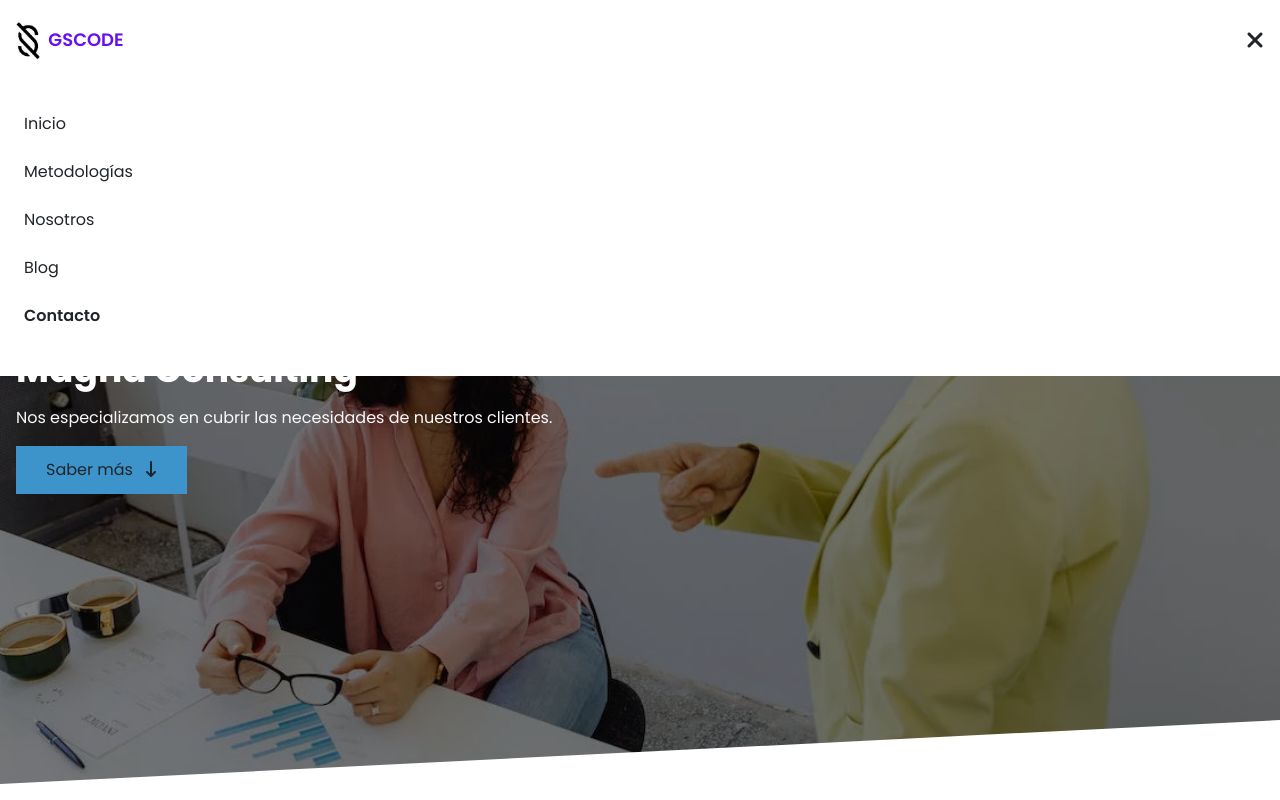
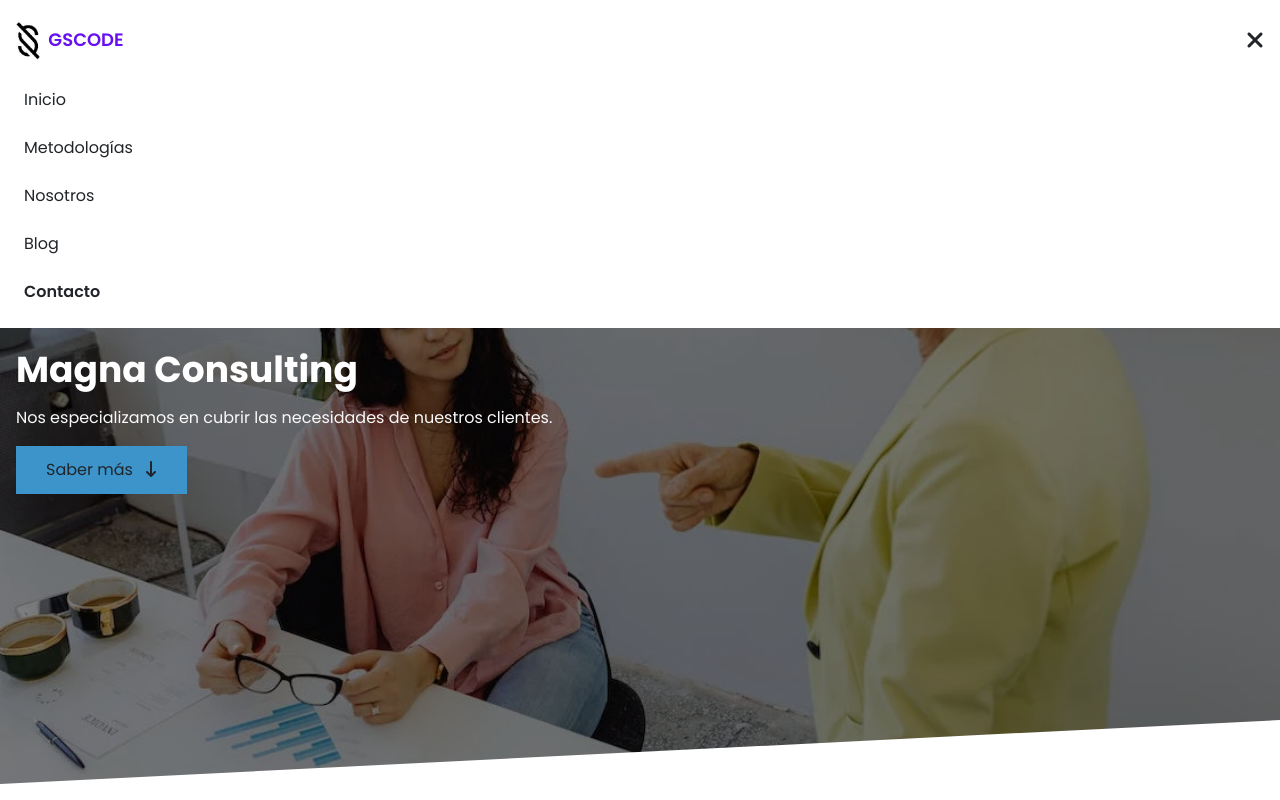
Before and after one commit to gszcode/gscode, a React (Vite) app: page / in a window 1280 px wide. Both pictures are taken after a click on the element 1253 px from the left and 40 px from the top of the page. Shown: the top 800 px of the page. Built offline with nearby package versions, Linux system fonts and the light colour scheme.

Commit message:
links funcionando

```diff
--- a/src/components/Header.jsx
+++ b/src/components/Header.jsx
@@ -10,7 +10,7 @@ const Header = () => {
 
   return (
     <header className="z-10 flex justify-between items-center p-3 fixed bg-white w-full h-20">
-      <a href="/" className="flex items-center w-18 h-10">
+      <div className="flex items-center w-18 h-10">
         <img
           id="logo-title"
           className="w-full h-full"
@@ -21,7 +21,7 @@ const Header = () => {
         <h1 className="ml-2 text-lg font-semibold text-primary-color">
           GSCODE
         </h1>
-      </a>
+      </div>
       <div className="logo-sm cursor-pointer hover:text-primary-color">
         <button onClick={handleClick}>
           {btnMenu === false ? (
@@ -36,20 +36,28 @@ const Header = () => {
           btnMenu === false ? 'hidden' : 'block'
         } nav-transition font-light`}
       >
-        <ul className="logo-lg">
-          <li className="my-4 hover:text-primary-color cursor-pointer">
+        <ul className="logo-lg flex flex-col items-start gap-4">
+          <a href="#home" className="hover:text-primary-color cursor-pointer">
             Inicio
-          </li>
-          <li className="my-4 hover:text-primary-color cursor-pointer">
+          </a>
+          <a
+            href="#methodologies"
+            className="hover:text-primary-color cursor-pointer"
+          >
             Metodologías
-          </li>
-          <li className="my-4 hover:text-primary-color cursor-pointer">
+          </a>
+          <a href="#about" className="hover:text-primary-color cursor-pointer">
             Nosotros
-          </li>
-          <li className="my-4 hover:text-primary-color cursor-pointer">Blog</li>
-          <li className="my-4 hover:text-primary-color cursor-pointer font-semibold">
+          </a>
+          <a href="#blog" className="hover:text-primary-color cursor-pointer">
+            Blog
+          </a>
+          <a
+            href="#contact"
+            className="hover:text-primary-color cursor-pointer font-semibold"
+          >
             Contacto
-          </li>
+          </a>
         </ul>
       </nav>
     </header>
```
